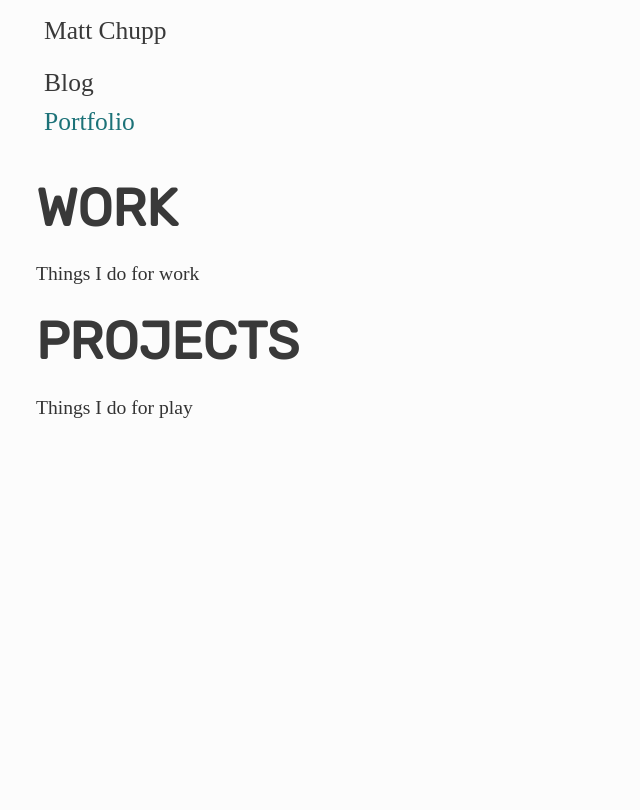
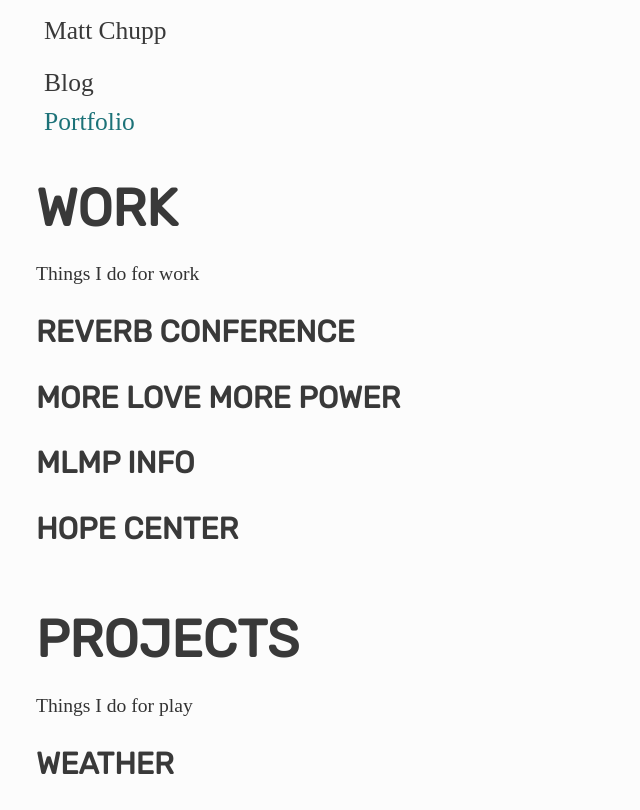
Before and after one commit to mattchupp/mattchupp, a Gatsby site: page /portfolio in a window 1280 px wide. Shown: the whole page, without its empty margins (0-640 px from the left). Built offline with nearby package versions, Linux system fonts and the light colour scheme; Gatsby itself is replaced by a stand-in of ours; a web font is replaced by a local one.

Commit message:
adding work

```diff
--- a/src/pages/portfolio.js
+++ b/src/pages/portfolio.js
@@ -9,8 +9,28 @@ const IndexPage = () => (
     <SEO title="Portfolio" keywords={[`gatsby`, `application`, `react`]} />
     <h1>Work</h1>
     <p>Things I do for work</p>
-    <h1>Projects</h1>
+    <Work
+      name="Reverb Conference"
+      postLink="/blog/"
+    />
+    <Work
+      name="More Love More Power"
+      postLink="/blog/"
+    />
+    <Work
+      name="MLMP Info"
+      postLink="/blog/"
+    />
+    <Work
+      name="Hope Center"
+      postLink="/blog/"
+    />
+    <h1 style={{paddingTop: '2rem'}}>Projects</h1>
     <p>Things I do for play</p>
+    <Work
+      name="Weather"
+      postLink="/blog/"
+    />
   </Layout>
 )
 
```
